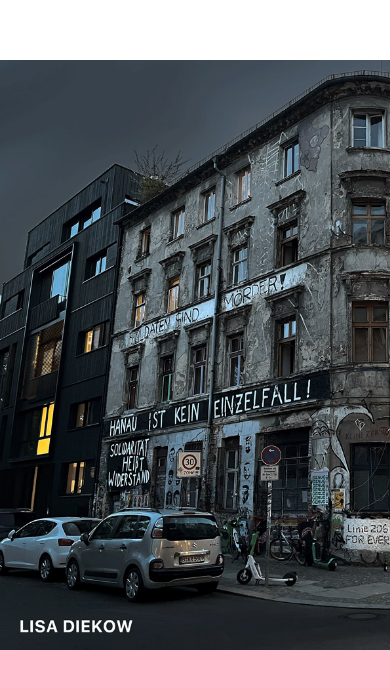
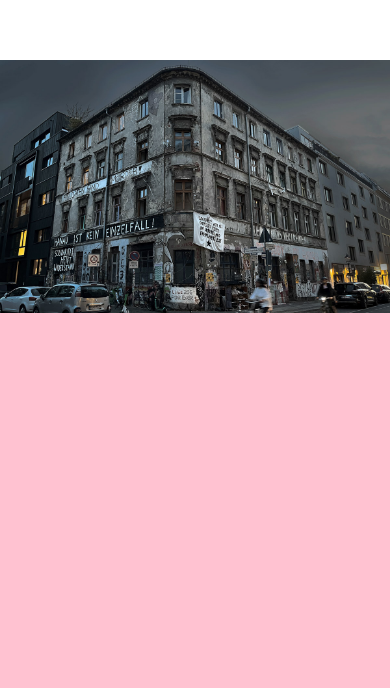
Before and after one commit to pweimann/new-construction-project, a Nuxt app: page / in a window 390 px wide. Shown: the part 2046-2734 px from the top of the page. Built offline with nearby package versions, Linux system fonts and the light colour scheme.

Commit message:
decrease height of the background image for mobile devices

```diff
--- a/components/BackgroundImageSection.vue
+++ b/components/BackgroundImageSection.vue
@@ -37,7 +37,18 @@ onUnmounted(() => {
 <style lang='css' scoped>
 section {
   position: relative;
-  min-height: 70vh;
+}
+
+@media (min-width: 320px) {
+  section {
+    min-height: 30vh;
+  }
+}
+
+@media (min-width: 640px) {
+  section {
+    min-height: 70vh;
+  }
 }
 
 .parallax-effect {
```
